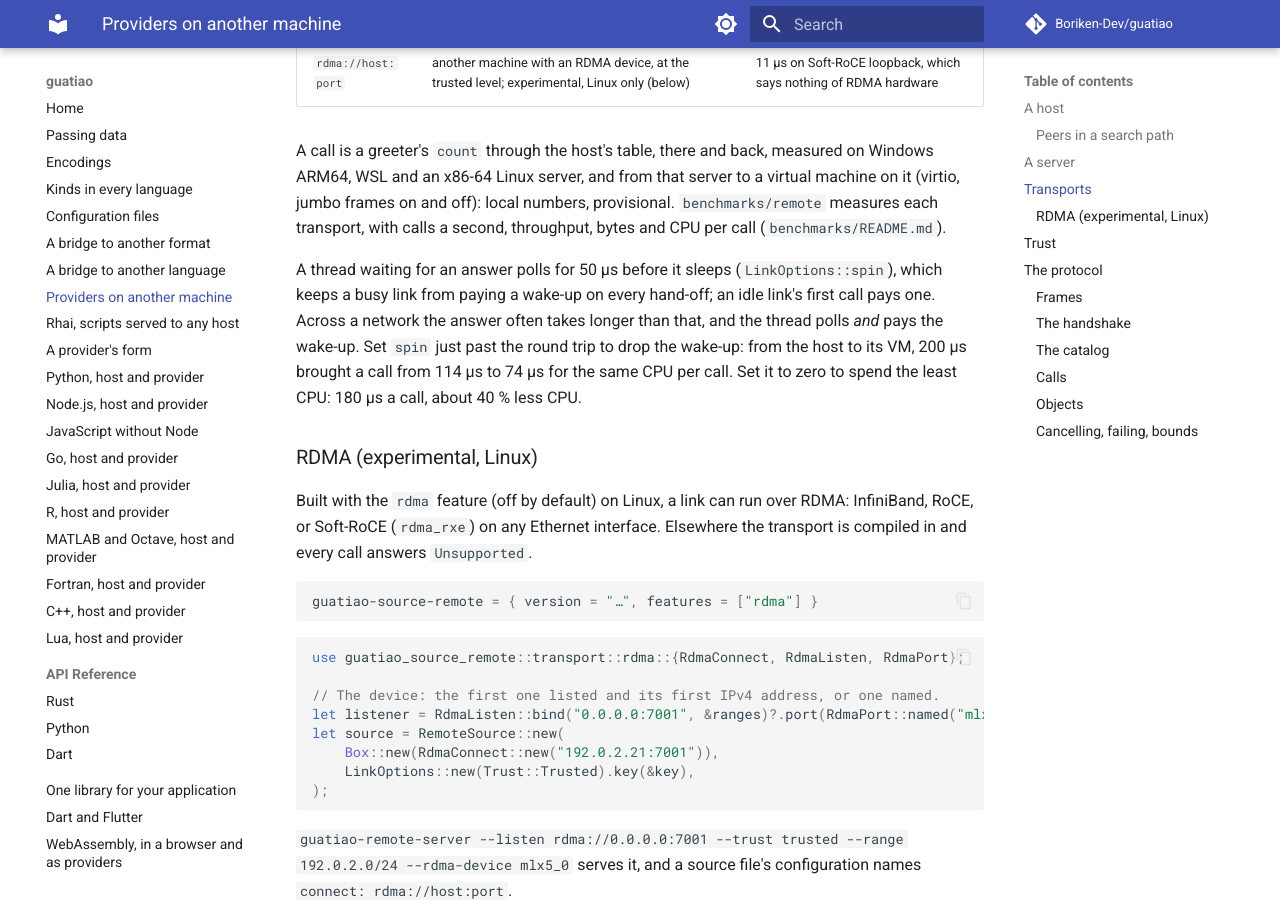
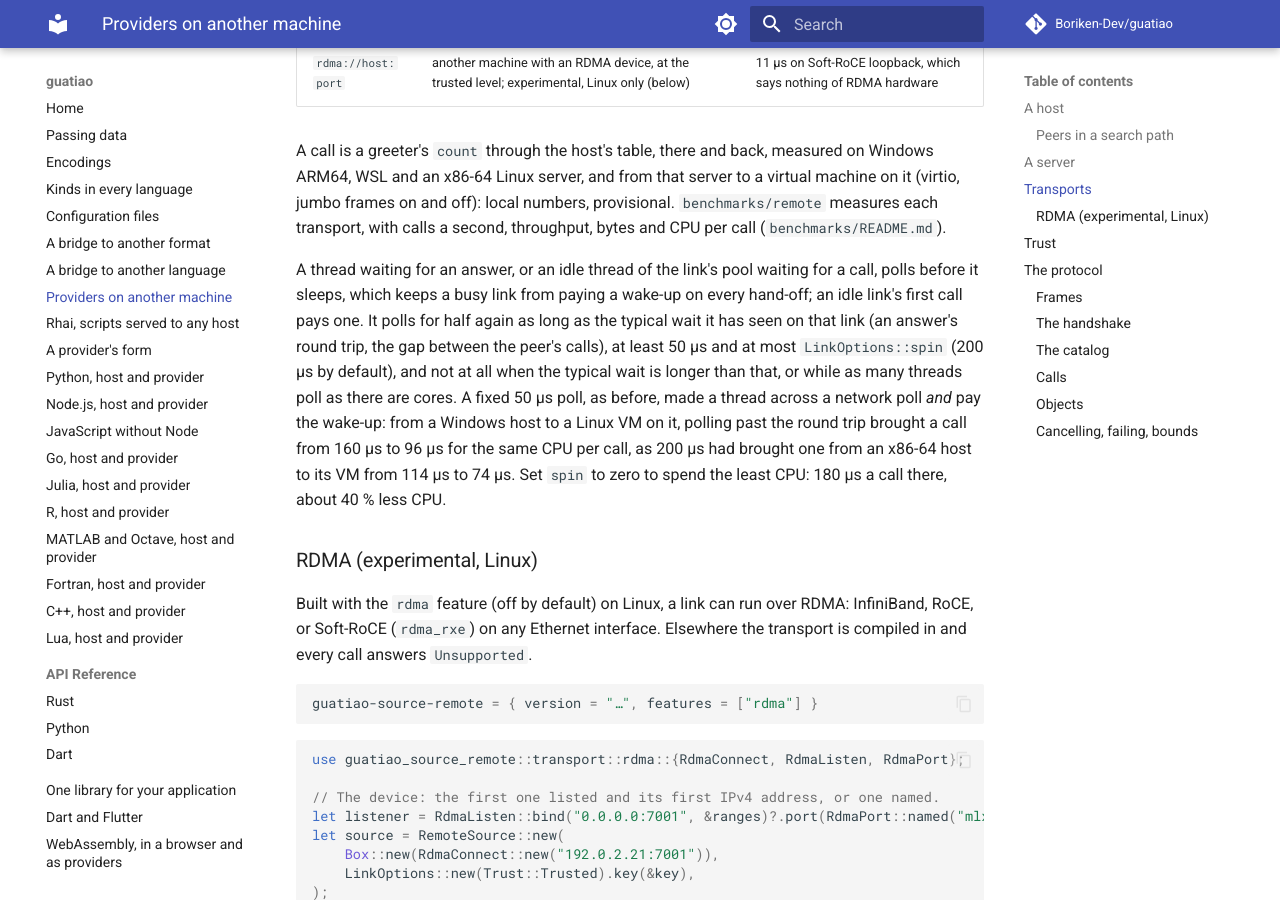
Before and after one commit to Boriken-Dev/guatiao, an MkDocs documentation site: the page built from docs/remote.md, in a window 1280 px wide and 900 px high, scrolled down 3195 px. Built offline with MkDocs 1.6.1 and Material for MkDocs 9.7.7, drawn with Linux system fonts in a browser that asks for light colours; comment, search, counter and statistics services are not loaded.

Commit message:
docs: a remote link polls past its round trip, measured
The changelog's entry with its migration line, docs/remote.md's account of polling, and the fixed against adaptive numbers on every transport, with their result files.

```diff
--- a/docs/remote.md
+++ b/docs/remote.md
@@ -136,14 +136,19 @@ local numbers, provisional. `benchmarks/remote` measures each transport,
 with calls a second, throughput, bytes and CPU per call
 (`benchmarks/README.md`).
 
-A thread waiting for an answer polls for 50 µs before it sleeps
-(`LinkOptions::spin`), which keeps a busy link from paying a wake-up on
-every hand-off; an idle link's first call pays one. Across a network the
-answer often takes longer than that, and the thread polls *and* pays the
-wake-up. Set `spin` just past the round trip to drop the wake-up: from
-the host to its VM, 200 µs brought a call from 114 µs to 74 µs for the
-same CPU per call. Set it to zero to spend the least CPU: 180 µs a call,
-about 40 % less CPU.
+A thread waiting for an answer, or an idle thread of the link's pool
+waiting for a call, polls before it sleeps, which keeps a busy link from
+paying a wake-up on every hand-off; an idle link's first call pays one.
+It polls for half again as long as the typical wait it has seen on that
+link (an answer's round trip, the gap between the peer's calls), at
+least 50 µs and at most `LinkOptions::spin` (200 µs by default), and not
+at all when the typical wait is longer than that, or while as many
+threads poll as there are cores. A fixed 50 µs poll, as before, made a
+thread across a network poll *and* pay the wake-up: from a Windows host
+to a Linux VM on it, polling past the round trip brought a call from 160
+µs to 96 µs for the same CPU per call, as 200 µs had brought one from an
+x86-64 host to its VM from 114 µs to 74 µs. Set `spin` to zero to spend
+the least CPU: 180 µs a call there, about 40 % less CPU.
 
 ### RDMA (experimental, Linux)
 
```
Also changed, not shown: CHANGELOG.md (+10 -0 lines), benchmarks/README.md (+30 -2 lines), 3 other files.
